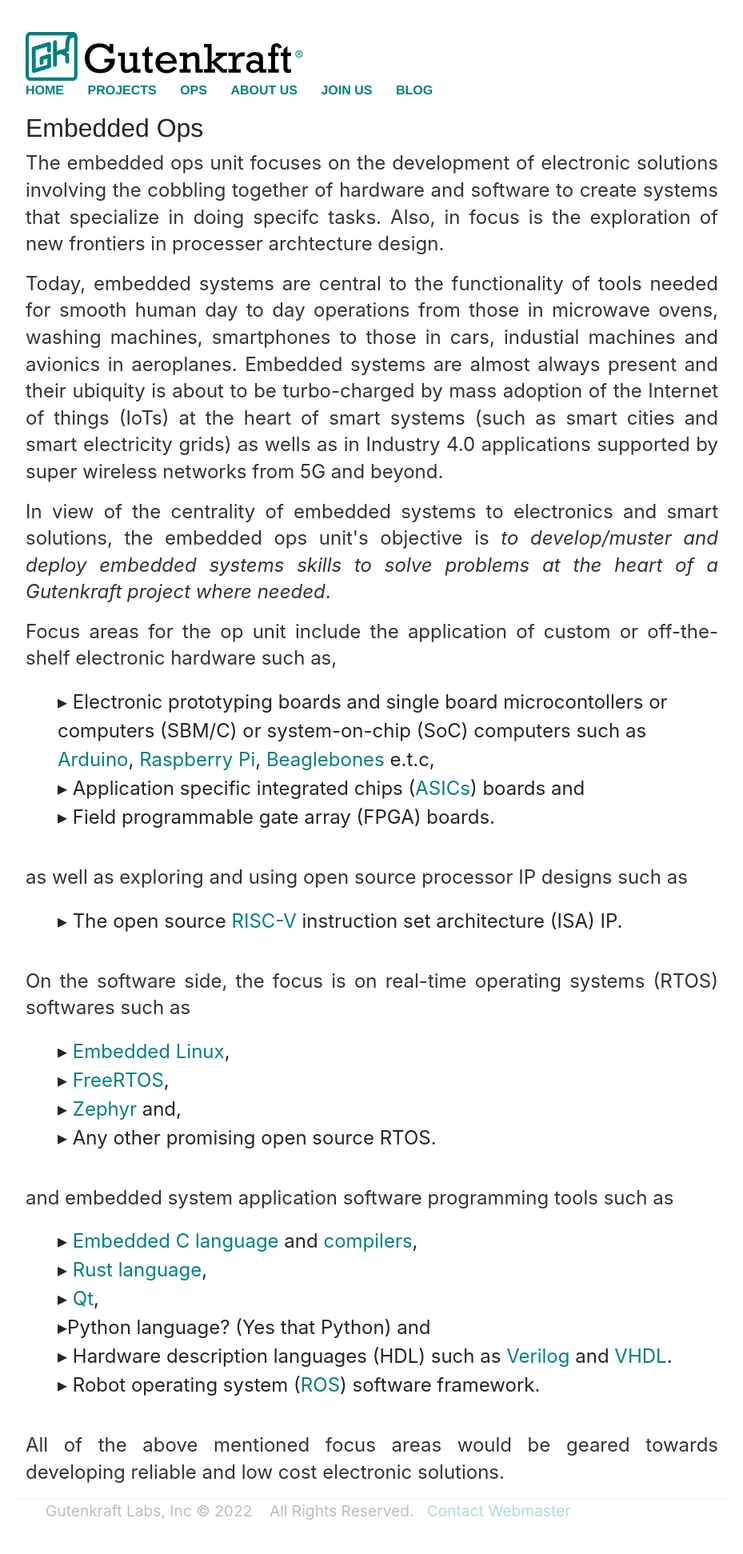
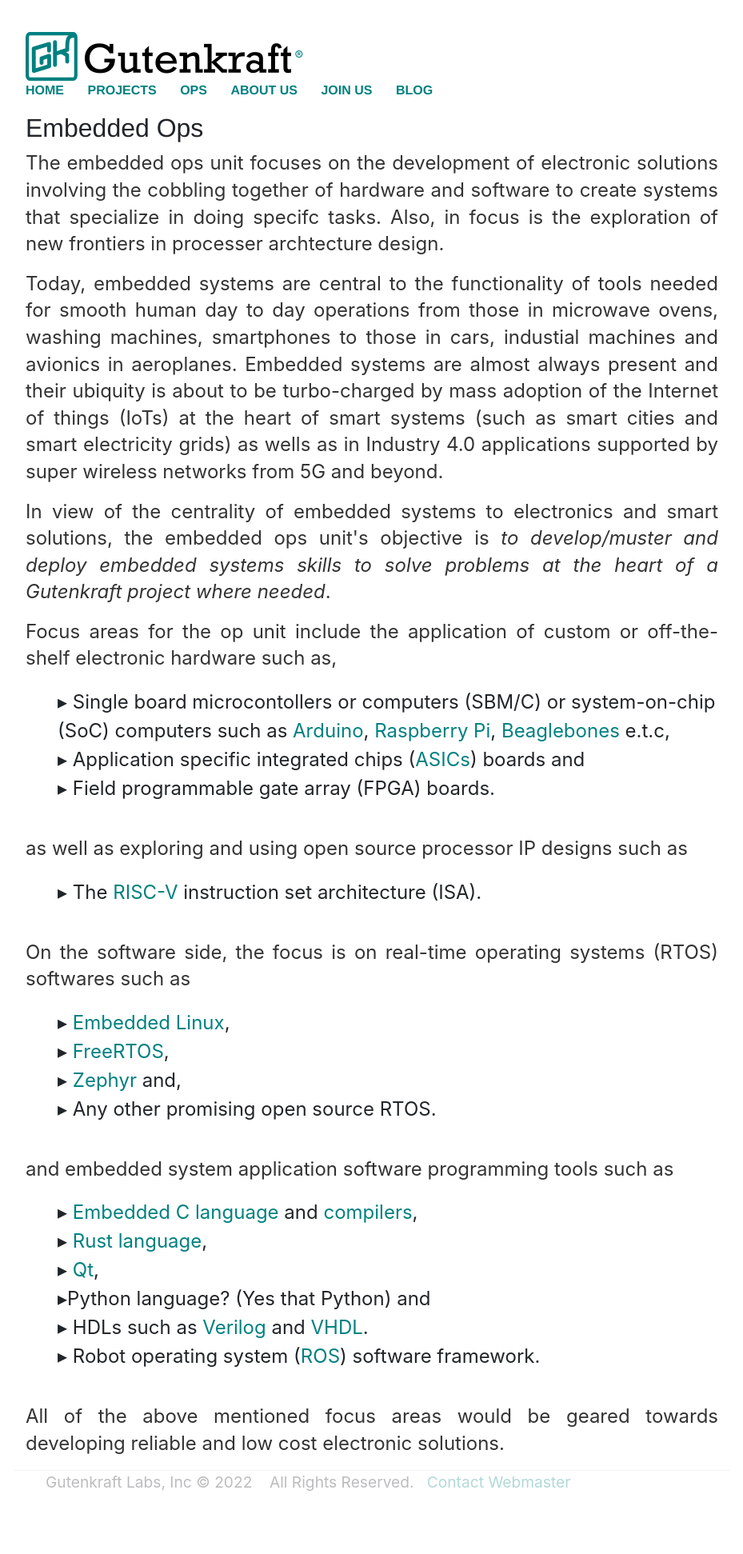
Before and after one commit to oferonmi/datafilik.github.io, a Jekyll site: the page built from ops/embed_op/index.html, in a window 1280 px wide. Shown: the whole page at 80% size, without its empty margins (175-1104 px from the left). Built offline with Jekyll 4.4.1, drawn with Linux system fonts in a browser that asks for light colours; after the commit the page ends 1907 px from its top, so only the background shows below that.

Commit message:
content update

```diff
--- a/ops/embed_op/index.html
+++ b/ops/embed_op/index.html
@@ -26,7 +26,7 @@
 
     <ul class = "embedtools">
         <li>
-            &rtrif; Electronic prototyping boards and single board microcontollers or computers (SBM/C) or system-on-chip (SoC) computers such as <a href="https://en.wikipedia.org/wiki/Arduino">Arduino</a>, <a href="https://en.wikipedia.org/wiki/Raspberry_Pi">Raspberry Pi</a>, <a href="https://en.wikipedia.org/wiki/BeagleBoard">Beaglebones</a> e.t.c,
+            &rtrif; Single board microcontollers or computers (SBM/C) or system-on-chip (SoC) computers such as <a href="https://en.wikipedia.org/wiki/Arduino">Arduino</a>, <a href="https://en.wikipedia.org/wiki/Raspberry_Pi">Raspberry Pi</a>, <a href="https://en.wikipedia.org/wiki/BeagleBoard">Beaglebones</a> e.t.c,
         </li>
         <li>
             &rtrif; Application specific integrated chips (<a href="https://en.wikipedia.org/wiki/Application-specific_integrated_circuit">ASICs</a>) boards and
@@ -42,7 +42,7 @@
 
     <ul class = "embedtools">
         <li>
-            &rtrif; The open source <a href="https://en.wikipedia.org/wiki/RISC-V">RISC-V</a> instruction set architecture (ISA) IP.
+            &rtrif; The <a href="https://en.wikipedia.org/wiki/RISC-V">RISC-V</a> instruction set architecture (ISA).
         </li>
     </ul>
 
@@ -84,7 +84,7 @@
             &rtrif;Python language? (Yes that Python) and
         </li>
         <li>
-            &rtrif; Hardware description languages (HDL) such as <a href="https://en.wikipedia.org/wiki/Verilog">Verilog</a> and <a href="https://en.wikipedia.org/wiki/VHDL">VHDL</a>.
+            &rtrif; HDLs such as <a href="https://en.wikipedia.org/wiki/Verilog">Verilog</a> and <a href="https://en.wikipedia.org/wiki/VHDL">VHDL</a>.
         </li>
         <li>
             &rtrif; Robot operating system (<a href="https://en.wikipedia.org/wiki/Robot_Operating_System">ROS</a>) software framework.
```
